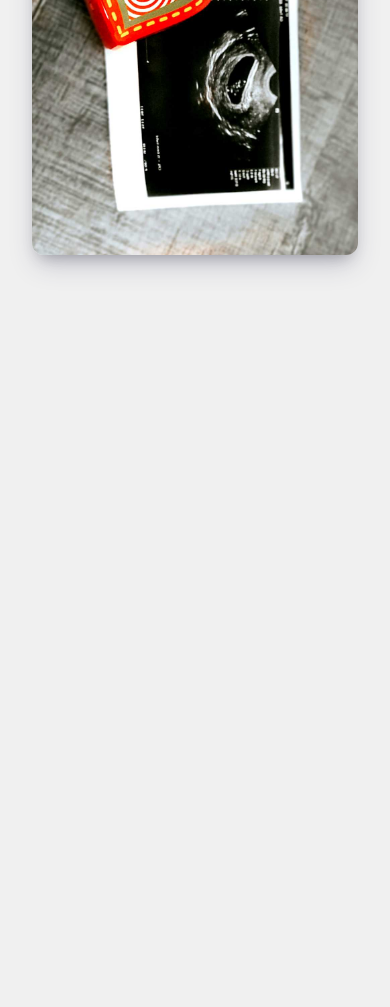
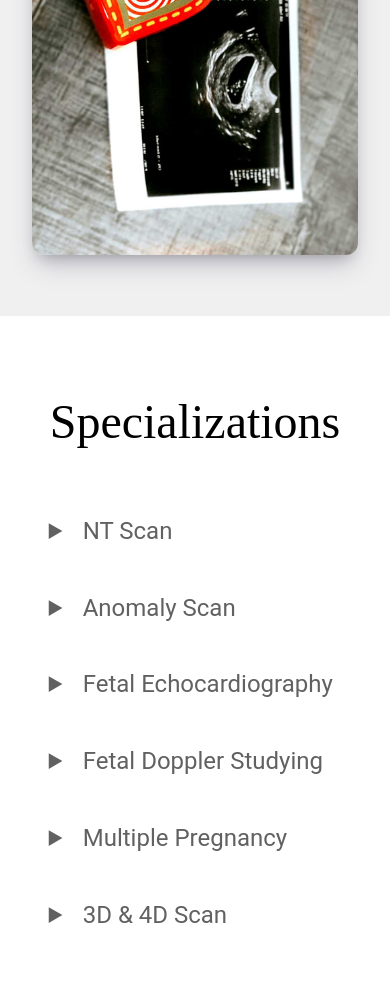
Before and after one commit to navneetkrishnam/srishtifetoworld, a plain HTML site: page index.html in a window 390 px wide. Shown: the part 644-1651 px from the top of the page. Before the commit the page ends 944 px from the top, so only its background shows below. Drawn offline with Linux system fonts and the light colour scheme; a script that the page names is missing.

Commit message:
feat: specializations in mobile

```diff
--- a/index.html
+++ b/index.html
@@ -21,7 +21,7 @@
             <a href="#" class="nav-link">Home</a>
           </li>
           <li class="nav-item">
-            <a href="#" class="nav-link">Services</a>
+            <a href="#below-fold-specialization" class="nav-link">Specializations</a>
           </li>
           <li class="nav-item">
             <a href="#" class="nav-link">About</a>
@@ -47,7 +47,19 @@
         <img src="./fold-pic-min.jpg">
       </div>
     </div>
-
+    <div id="below-fold-specialization">
+      <p id="below-fold-specialization-heading">Specializations</p>
+      <p id="below-fold-specialization-text">
+        <ul id="below-fold-specialization-text-ul">
+          <li class="below-fold-specialization-text-ul-li"><span>NT Scan</span></li>
+          <li class="below-fold-specialization-text-ul-li"><span>Anomaly Scan</span></li>
+          <li class="below-fold-specialization-text-ul-li"><span>Fetal Echocardiography</span></li>
+          <li class="below-fold-specialization-text-ul-li"><span>Fetal Doppler Studying</span></li>
+          <li class="below-fold-specialization-text-ul-li"><span>Multiple Pregnancy</span></li>
+          <li class="below-fold-specialization-text-ul-li"><span>3D & 4D Scan</span></li>
+        </ul>
+      </p>
+    </div>
   </div>
   </body>
 
--- a/styles.css
+++ b/styles.css
@@ -8,6 +8,7 @@ html {
   font-size: 62.5%;
   font-family: "Roboto", sans-serif;
   background-color: rgb(240, 240, 240);
+  scroll-behavior: smooth;
 }
 
 li {
@@ -213,6 +214,7 @@ a {
 }
 
 @media only screen and (max-width: 768px) {
+
   .fold-content {
     margin: 1%;
     padding-top: 10%;
@@ -264,4 +266,36 @@ a {
   .contact-button {
     display: none;
   }
+
+  #below-fold-specialization {
+    background-color: white;
+    margin-top: 5%;
+  }
+
+  #below-fold-specialization-heading {
+    font-size: 48px;
+    text-align: center;
+    padding-top: 20%;
+    font-family: serif;
+    padding-left: 5%;
+    padding-right: 5%;
+  }
+
+  #below-fold-specialization-text-ul {
+    padding-top: 5%;
+    padding-bottom: 20%;
+  }
+
+  .below-fold-specialization-text-ul-li {
+    font-size: 24px;
+    padding-top: 12.5%;
+    padding-left: 12.5%;
+    color: #616161;
+    list-style: inside;
+    list-style-type: disclosure-closed;
+  }
+
+  .below-fold-specialization-text-ul-li > span {
+    padding-left: 2.5%;
+  }
 }
```
